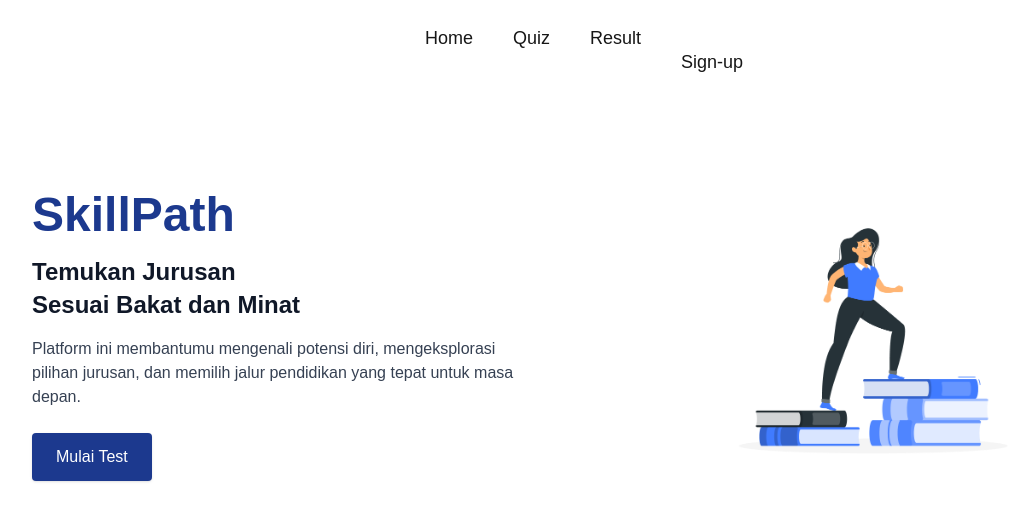
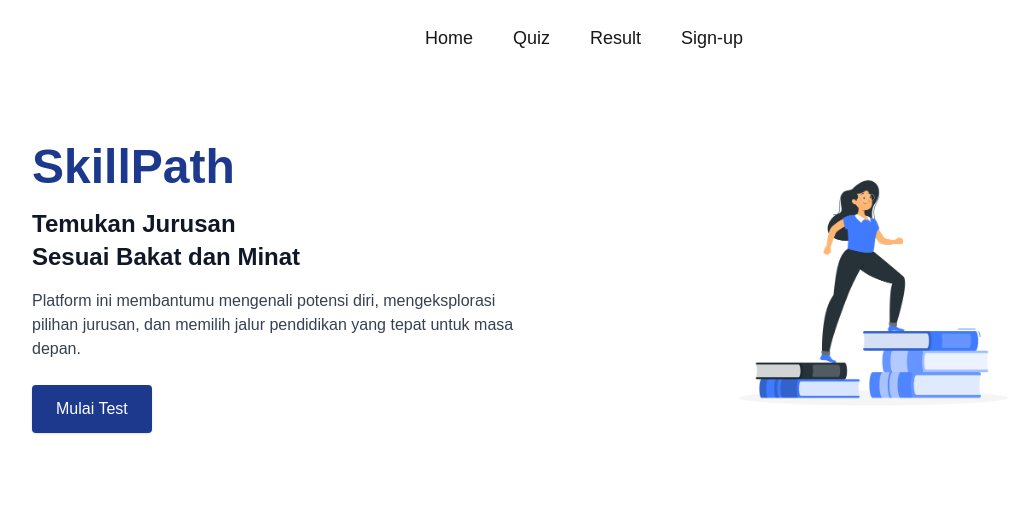
Before and after one commit to shairafathiya/SkillPath, a Next.js app: page / in a window 1280 px wide. Shown: the top 520 px of the page, without its empty margins (56-1076 px from the left). Built offline with nearby package versions, Linux system fonts and the light colour scheme.

Commit message:
refactor (app): menambah folder halaman
refactor(app) : menambah foler page dan mengganti username git

```diff
--- a/src/app/page.tsx
+++ b/src/app/page.tsx
@@ -1,4 +1,6 @@
 
+
+import React from "react";
 
 export default function Home() {
   return (
@@ -7,15 +9,11 @@ export default function Home() {
 
       <nav className="flex justify-center gap-10 py-6 text-lg font-medium">
         <a href="#" className="hover:text-blue-700">Home</a>
-        <a href="#" className="hover:text-blue-700">Quiz</a>
+        <a href="../quiz" className="hover:text-blue-700">Quiz</a>
         <a href="#" className="hover:text-blue-700">Result</a>
-        <a href="#" className="flex justify-center gap-10 py-6 text-lg font-medium hover:text-blue-700">Sign-up</a>
+        <a href="#" className=" justify-items-end-safe hover:text-blue-700">Sign-up</a>
       </nav>
-      {/* Login and account username
-      <nav className="flex justify-center gap-10 py-6 text-lg font-medium">
-        <a href="#" className="hover:text-blue-700">Sign-up</a>
 
-      </nav> */}
 
       {/* Hero Section */}
       <section className="flex flex-col md:flex-row items-center justify-between max-w-6xl mx-auto px-6 py-12">
@@ -48,5 +46,6 @@ export default function Home() {
         </div>
       </section>
     </div>
+
   );
 }
--- /dev/null
+++ b/src/app/profile/page.tsx
@@ -0,0 +1,9 @@
+
+export default function profile(){
+    return (
+       <div> hello </div>
+    )
+
+
+
+}
--- /dev/null
+++ b/src/app/quiz/page.tsx
@@ -0,0 +1,12 @@
+"use client";
+import React from "react";
+
+
+
+export default function quiz(){
+    return(
+    <div className="min-h-screen bg-white">
+        <h6 className="text-amber-900"> heloo</h6>
+    </div>
+    )
+}
```
Also changed, not shown: src/app/statistic/page.tsx (added).
